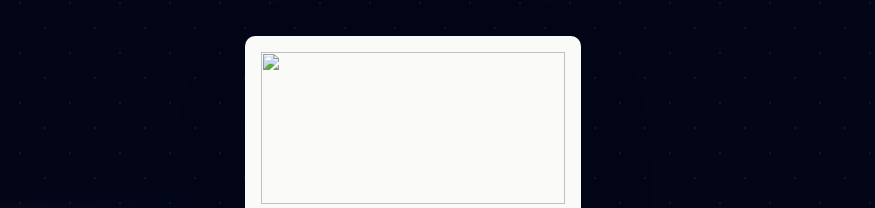
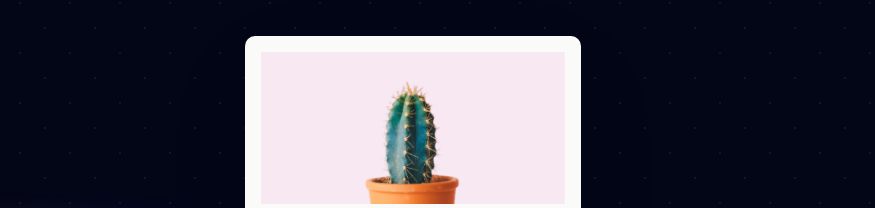
Before and after one commit to jeezlml/devchallenges, a plain HTML site: page index.html in a window 1280 px wide. Shown: the part 122-330 px from the top of the page, 405-1280 px from the left. Drawn offline with Linux system fonts and the light colour scheme; the site is published under a folder, as on GitHub Pages, so addresses that start at the root find nothing; files whose address does not match are found by name.

Commit message:
configure structure

```diff
--- a/responsive-web-starter-main/index.html
+++ b/index.html
@@ -25,7 +25,7 @@
       </section>
 
       <section class="card">
-        <img src="/responsive-web-starter-main/images/cactus_img.jpg" alt="" />
+        <img src="images/cactus_img.jpg" alt="" />
         <p class="tag">Design</p>
         <h1>Embracing Minimalism</h1>
         <p class="text-principal">
```
Also changed, not shown: css/styles.css (renamed from responsive-web-starter-main/css/styles.css), images/blur-bg.svg (renamed from responsive-web-starter-main/images/blur-bg.svg), images/cactus_img.jpg (renamed from responsive-web-starter-main/images/cactus_img.jpg), images/devchallenges-logo.svg (renamed from responsive-web-starter-main/images/devchallenges-logo.svg), images/favicon.ico (renamed from responsive-web-starter-main/images/favicon.ico), images/logo.svg (renamed from responsive-web-starter-main/images/logo.svg), js/script.js (renamed from responsive-web-starter-main/js/script.js), 2 other files.
